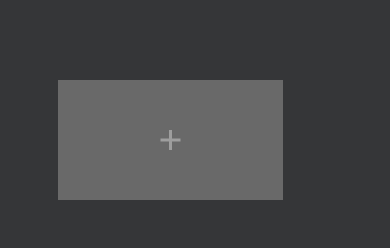
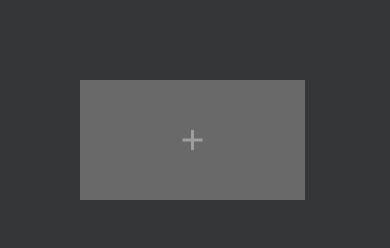
Before and after one commit to ananchenkosl/websites, a plain HTML site: page tasks/timers/index.html in a window 390 px wide. Drawn offline with Linux system fonts and the light colour scheme.

Commit message:
adaptive

```diff
--- a/tasks/timers/style.css
+++ b/tasks/timers/style.css
@@ -116,3 +116,19 @@ body {
 .timer__line.active,  .timer__buttons-stop.active {
     background-color: #ffffff;
 }
+
+
+
+@media (max-width: 1024px) {
+    .container_for_timers {
+        width: 820px;
+        justify-content: center;
+    }
+}
+@media (max-width: 768px) {
+    .container_for_timers {
+        width: 540px;
+        justify-content: center;
+        margin-left: 45px;
+    }
+}
```
